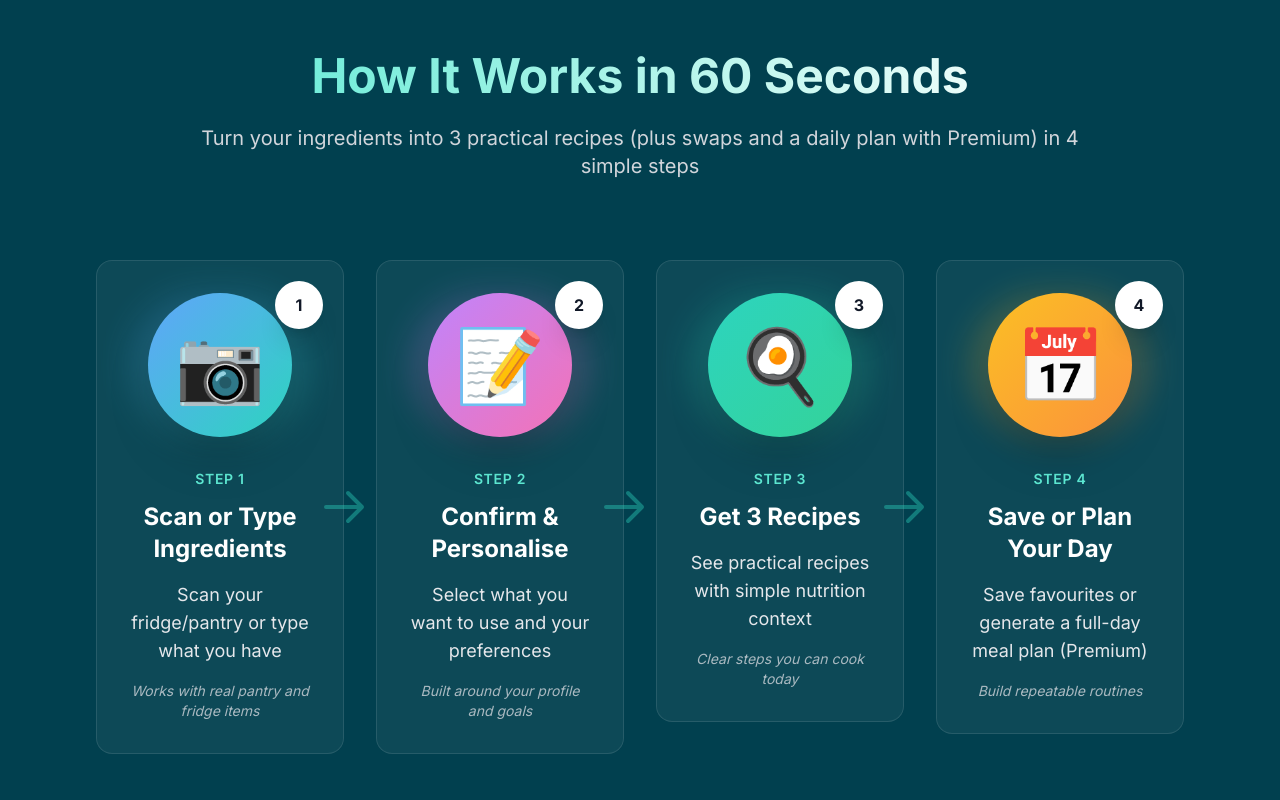
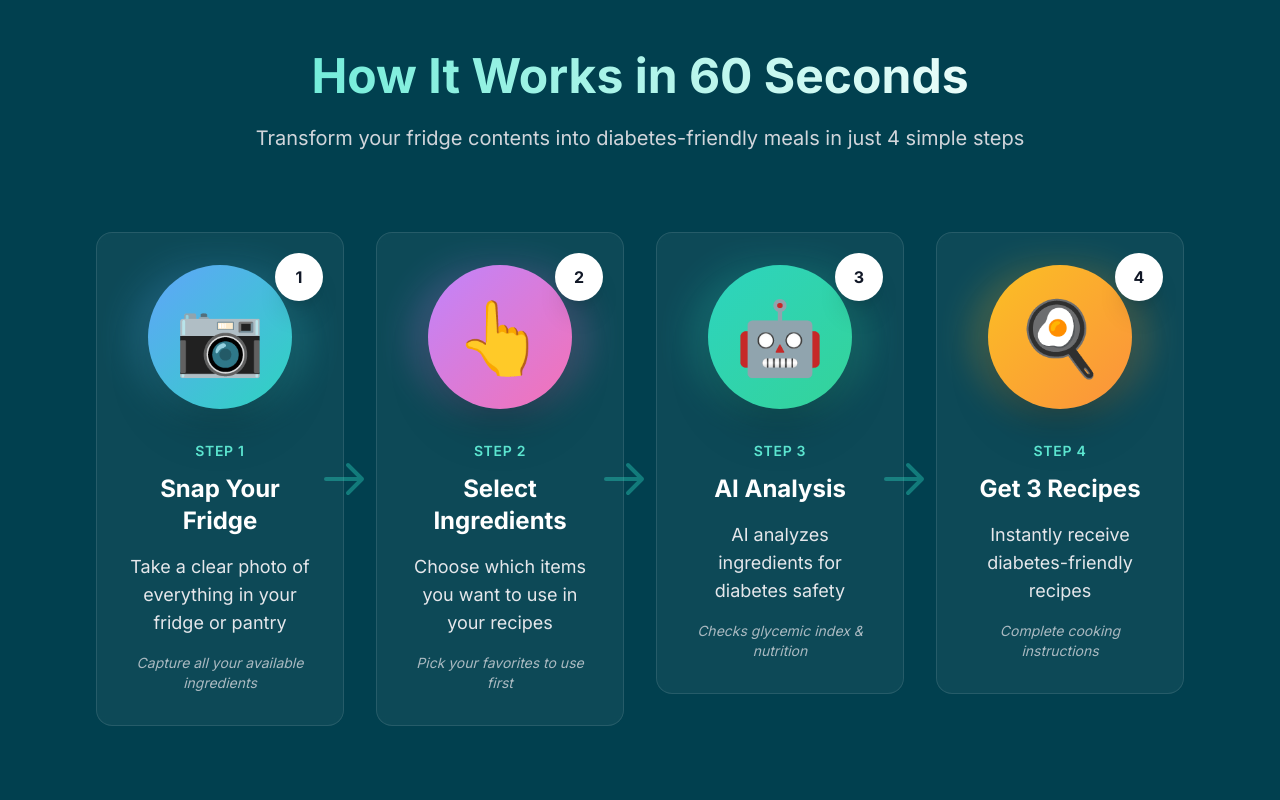
Before and after one commit to bhoyee/GlucoForager, a Next.js app in the folder landing-page/: page / in a window 1280 px wide. Shown: the part 980-1780 px from the top of the page. Built offline with nearby package versions, Linux system fonts and the light colour scheme; no server answers.

Commit message:
Restore original How It Works steps

```diff
--- a/landing-page/app/page.js
+++ b/landing-page/app/page.js
@@ -40,7 +40,7 @@ export default function HomePage() {
               How It Works in 60 Seconds
             </h2>
             <p className="text-base sm:text-lg md:text-xl text-gray-300 px-2 sm:px-0">
-              Turn your ingredients into 3 practical recipes (plus swaps and a daily plan with Premium) in 4 simple steps
+              Transform your fridge contents into diabetes-friendly meals in just 4 simple steps
             </p>
           </div>
 
--- a/landing-page/components/HowItWorks.js
+++ b/landing-page/components/HowItWorks.js
@@ -2,35 +2,35 @@ export default function HowItWorks() {
   const steps = [
     {
       number: "1",
-      title: "Scan or Type Ingredients",
-      description: "Scan your fridge/pantry or type what you have",
+      title: "Snap Your Fridge",
+      description: "Take a clear photo of everything in your fridge or pantry",
       icon: "\u{1F4F7}",
       color: "from-blue-400 to-teal-400",
-      details: "Works with real pantry and fridge items",
+      details: "Capture all your available ingredients",
     },
     {
       number: "2",
-      title: "Confirm & Personalise",
-      description: "Select what you want to use and your preferences",
-      icon: "\u{1F4DD}",
+      title: "Select Ingredients",
+      description: "Choose which items you want to use in your recipes",
+      icon: "\u{1F446}",
       color: "from-purple-400 to-pink-400",
-      details: "Built around your profile and goals",
+      details: "Pick your favorites to use first",
     },
     {
       number: "3",
-      title: "Get 3 Recipes",
-      description: "See practical recipes with simple nutrition context",
-      icon: "\u{1F373}",
+      title: "AI Analysis",
+      description: "AI analyzes ingredients for diabetes safety",
+      icon: "\u{1F916}",
       color: "from-teal-400 to-emerald-400",
-      details: "Clear steps you can cook today",
+      details: "Checks glycemic index & nutrition",
     },
     {
       number: "4",
-      title: "Save or Plan Your Day",
-      description: "Save favourites or generate a full-day meal plan (Premium)",
-      icon: "\u{1F4C5}",
+      title: "Get 3 Recipes",
+      description: "Instantly receive diabetes-friendly recipes",
+      icon: "\u{1F373}",
       color: "from-amber-400 to-orange-400",
-      details: "Build repeatable routines",
+      details: "Complete cooking instructions",
     },
   ];
 
```
